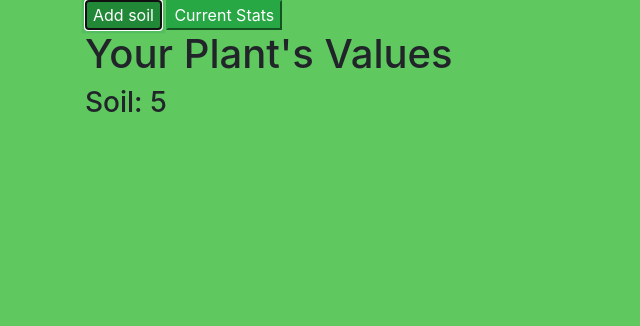
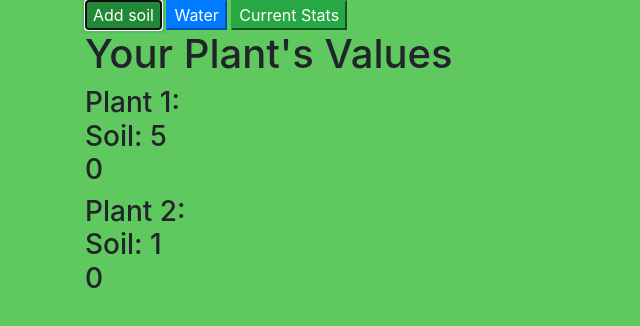
Before and after one commit to MaxwellMeyer/plant-power, a website built with webpack: page src/index.html in a window 1280 px wide. Both pictures are taken after a click on the button "Add soil". Shown: the whole page, without its empty margins (0-640 px from the left). Built offline with nearby package versions, Linux system fonts and the light colour scheme.

Commit message:
add water fuctionality for plants
Co-authored-by: Adrian Camacho <adriancamacho18@gmail.com>

```diff
--- a/src/index.html
+++ b/src/index.html
@@ -12,10 +12,20 @@
     <div class="container">
       <div class="grow-buttons">
         <button class="btn-success" id="feed">Add soil</button>
+        <button class="btn-primary" id="water">Water</button>
         <button class="btn-success" id="show-state">Current Stats</button>
       </div>
       <h1>Your Plant's Values</h1>
-      <h3><div id="soil-value">0</div></h3>
+      <h3>
+        Plant 1:
+        <div id="soil-value-1">0</div>
+        <div id="water-value-1">0</div>
+      </h3>
+      <h3>
+        Plant 2:
+        <div id="soil-value-2">0</div>
+        <div id="water-value-2">0</div>
+      </h3>
     </div>
   </body>
 </html>
--- a/src/plant.js
+++ b/src/plant.js
@@ -40,10 +40,18 @@ $(document).ready(function () {
 
   $("#feed").click(function () {
     const newState = stateControl(blueFood);
-    $("#soil-value").text(`Soil: ${newState.soil}`);
-    // const newState2 = plant(hydrate);
-    // $("#soil-value").text(`Soil: ${newState2.soil}`);
-    // console.log("new plant", newState2);
+    $("#soil-value-1").text(`Soil: ${newState.soil}`);
+    const newState2 = plant(feed);
+    $("#soil-value-2").text(`Soil: ${newState2.soil}`);
+    console.log("new plant", newState2);
+  });
+
+  $("#water").click(function () {
+    const newState = stateControl(hydrate);
+    $("#water-value-1").text(`Water: ${newState.water}`);
+    const newState2 = plant(hydrate);
+    $("#water-value-2").text(`Water: ${newState2.water}`);
+    console.log("new plant", newState2);
   });
 
   // This function doesn't actually do anything useful in this application - it just demonstrates how we can "look" at the current state (which the DOM is holding anyway).
```
